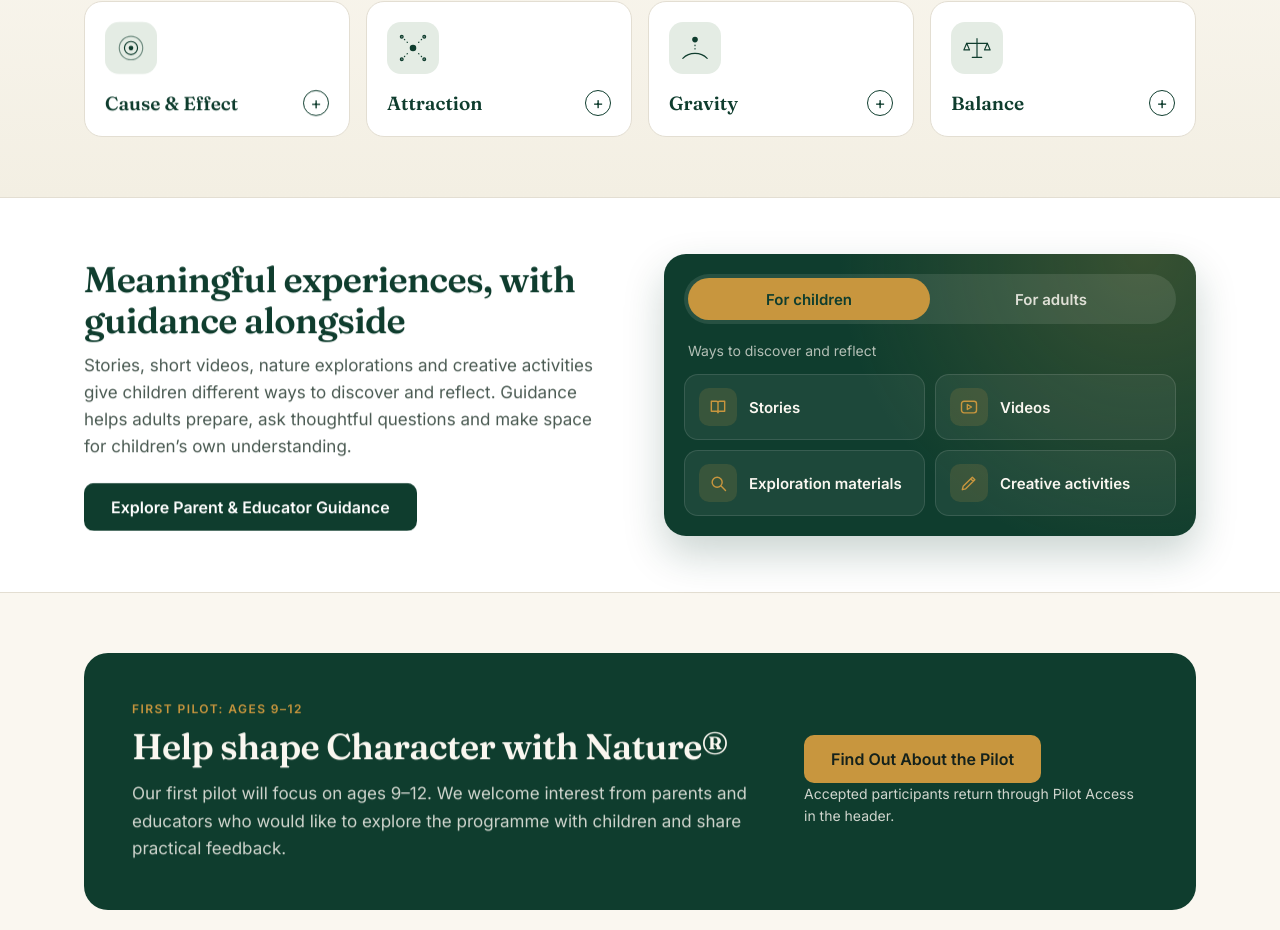
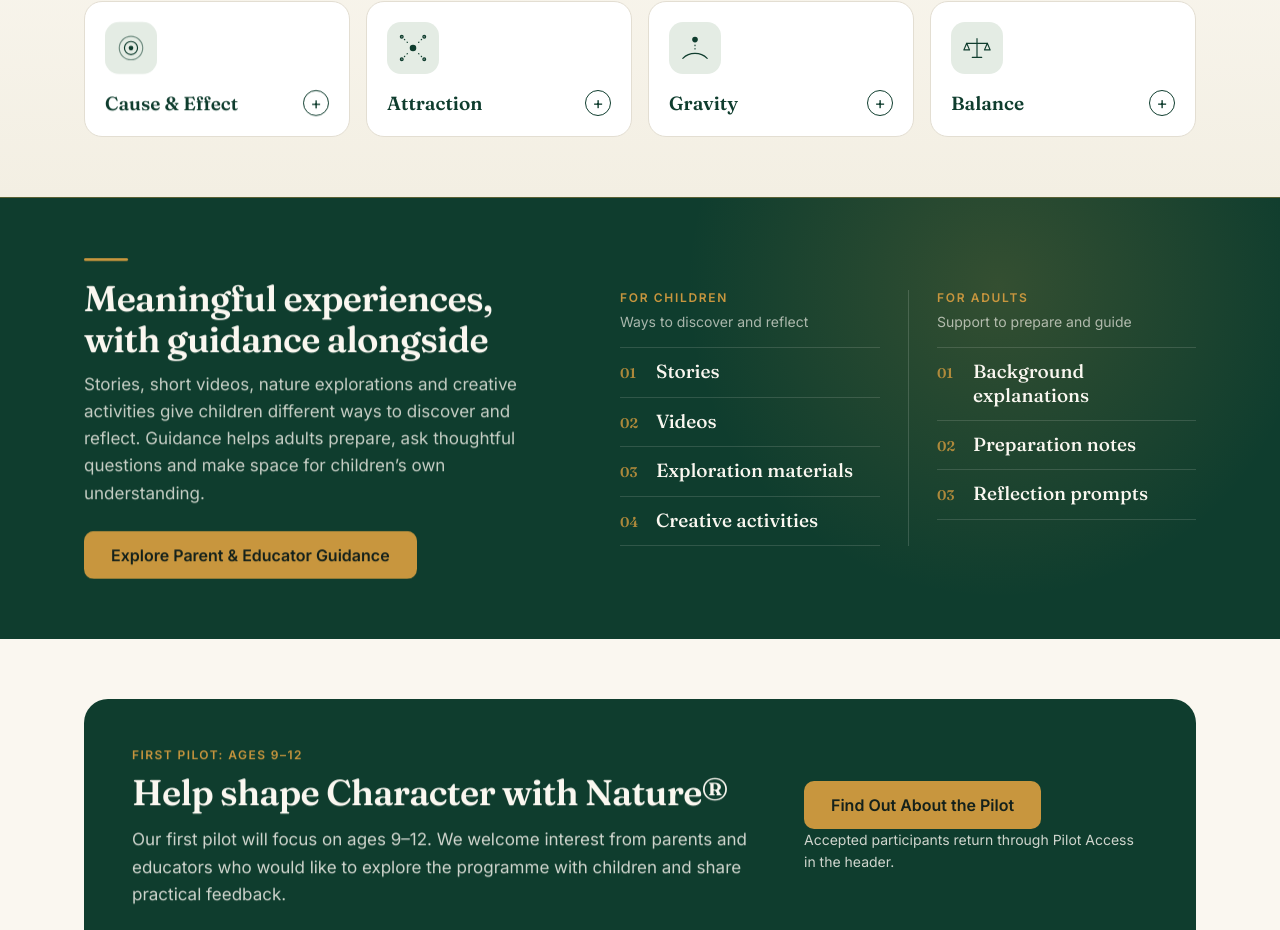
Before and after one commit to nnochirivincent/character-with-nature-web, a React (Vite) app in the folder frontend/: page / in a window 1280 px wide. Shown: the part 1972-2902 px from the top of the page. Built offline with nearby package versions, Linux system fonts and the light colour scheme.

Commit message:
Luxury resources section

```diff
--- a/frontend/src/components/Resources.jsx
+++ b/frontend/src/components/Resources.jsx
@@ -1,61 +1,34 @@
-import { useState } from 'react';
+import { useRef } from 'react';
 import { Link } from 'react-router-dom';
 import ScrollReveal from './ScrollReveal';
 
-const ICONS = {
-  stories: <path d="M4 5h6a2 2 0 012 2v12a2 2 0 00-2-2H4zM20 5h-6a2 2 0 00-2 2v12a2 2 0 012-2h6z" />,
-  videos: (
-    <>
-      <rect x="3" y="5" width="18" height="14" rx="3" />
-      <path d="M10 9l5 3-5 3z" />
-    </>
-  ),
-  exploration: (
-    <>
-      <circle cx="11" cy="11" r="6" />
-      <path d="M16 16l5 5" />
-    </>
-  ),
-  creative: <path d="M4 20l1-4L16 5l3 3L8 19zM14 7l3 3" />,
-  background: <path d="M7 3h8l4 4v14H7zM15 3v4h4M10 12h6M10 16h6" />,
-  preparation: <path d="M5 7l2 2 3-3M5 15l2 2 3-3M13 8h7M13 16h7" />,
-  reflection: <path d="M4 5h16v11H10l-4 4v-4H4z" />,
-};
-
-const TABS = {
-  children: {
+const GROUPS = [
+  {
     label: 'For children',
     caption: 'Ways to discover and reflect',
-    items: [
-      { title: 'Stories', icon: 'stories' },
-      { title: 'Videos', icon: 'videos' },
-      { title: 'Exploration materials', icon: 'exploration' },
-      { title: 'Creative activities', icon: 'creative' },
-    ],
+    items: ['Stories', 'Videos', 'Exploration materials', 'Creative activities'],
   },
-  adults: {
+  {
     label: 'For adults',
     caption: 'Support to prepare and guide',
-    items: [
-      { title: 'Background explanations', icon: 'background' },
-      { title: 'Preparation notes', icon: 'preparation' },
-      { title: 'Reflection prompts', icon: 'reflection' },
-    ],
+    items: ['Background explanations', 'Preparation notes', 'Reflection prompts'],
   },
-};
+];
 
 export default function Resources() {
-  const [tab, setTab] = useState('children');
-  const current = TABS[tab];
+  const ref = useRef(null);
 
-  const onKeyDown = (e) => {
-    if (e.key === 'ArrowRight' || e.key === 'ArrowLeft') {
-      setTab(tab === 'children' ? 'adults' : 'children');
-    }
+  // A soft golden light follows the cursor across the band.
+  const onMove = (e) => {
+    const el = ref.current;
+    if (!el) return;
+    const r = el.getBoundingClientRect();
+    el.style.setProperty('--mx', `${e.clientX - r.left}px`);
+    el.style.setProperty('--my', `${e.clientY - r.top}px`);
   };
 
   return (
-    <section className="guidance" aria-labelledby="guidance-title">
+    <section className="guidance" aria-labelledby="guidance-title" ref={ref} onMouseMove={onMove}>
       <div className="wrap guide-layout">
         <ScrollReveal>
           <div className="guide-copy">
@@ -67,47 +40,28 @@ export default function Resources() {
                 thoughtful questions and make space for children’s own understanding.
               </p>
             </header>
-            <Link to="/guidance" className="btn btn-primary">
+            <Link to="/guidance" className="btn btn-gold">
               Explore Parent &amp; Educator Guidance
             </Link>
           </div>
         </ScrollReveal>
 
         <ScrollReveal delay={120}>
-          <div className="guide-card">
-            <div className="seg" data-tab={tab} role="tablist" aria-label="Resources" onKeyDown={onKeyDown}>
-              <span className="seg-ind" aria-hidden="true" />
-              {Object.entries(TABS).map(([id, t]) => (
-                <button
-                  key={id}
-                  id={`tab-${id}`}
-                  role="tab"
-                  aria-selected={tab === id}
-                  aria-controls="guide-panel"
-                  tabIndex={tab === id ? 0 : -1}
-                  className={`seg-btn${tab === id ? ' on' : ''}`}
-                  onClick={() => setTab(id)}
-                >
-                  {t.label}
-                </button>
-              ))}
-            </div>
-
-            <div id="guide-panel" role="tabpanel" aria-labelledby={`tab-${tab}`} key={tab}>
-              <p className="guide-caption">{current.caption}</p>
-              <ul className={`guide-items${current.items.length === 3 ? ' is-3' : ''}`}>
-                {current.items.map((item, i) => (
-                  <li key={item.title} className="gitem" style={{ '--i': i }}>
-                    <span className="gicon" aria-hidden="true">
-                      <svg viewBox="0 0 24 24" fill="none" stroke="currentColor" strokeWidth="1.7" strokeLinecap="round" strokeLinejoin="round">
-                        {ICONS[item.icon]}
-                      </svg>
-                    </span>
-                    <span className="gtitle">{item.title}</span>
-                  </li>
-                ))}
-              </ul>
-            </div>
+          <div className="idx">
+            {GROUPS.map((g) => (
+              <div className="idx-col" key={g.label}>
+                <h3 className="idx-label">{g.label}</h3>
+                <p className="idx-sub">{g.caption}</p>
+                <ul className="idx-list">
+                  {g.items.map((item, i) => (
+                    <li key={item}>
+                      <span className="idx-num" aria-hidden="true">{String(i + 1).padStart(2, '0')}</span>
+                      <span className="idx-title">{item}</span>
+                    </li>
+                  ))}
+                </ul>
+              </div>
+            ))}
           </div>
         </ScrollReveal>
       </div>
--- a/frontend/src/index.css
+++ b/frontend/src/index.css
@@ -207,62 +207,67 @@ a { color: inherit; text-decoration: none; }
 .law-link { font-weight: 600; font-size: 15px; color: var(--forest); border-bottom: 2px solid var(--gold); padding-bottom: 2px; }
 
 /* ===== Families and educators ===== */
-.guidance { padding: 56px 0; background: #fff; border-top: 1px solid var(--line); border-bottom: 1px solid var(--line); }
-.guide-layout { display: grid; grid-template-columns: 1fr 1fr; gap: 48px; align-items: center; }
+.guidance {
+  position: relative; isolation: isolate; overflow: hidden;
+  padding: 60px 0; background: var(--forest);
+  border-top: 1px solid rgba(200, 150, 62, .4);
+  --mx: 78%; --my: 20%;
+}
+.guidance::before {
+  content: ''; position: absolute; inset: 0; z-index: -1; pointer-events: none;
+  background: radial-gradient(520px circle at var(--mx) var(--my), rgba(200, 150, 62, .2), transparent 60%);
+}
+.guide-layout { display: grid; grid-template-columns: 1fr 1.2fr; gap: 56px; align-items: center; }
 .guide-layout > * { min-width: 0; }
-.guide-copy .section-head { max-width: none; margin-bottom: 22px; }
 
-.guide-card {
-  position: relative; overflow: hidden; border-radius: 22px; padding: 20px;
-  background: radial-gradient(circle at 90% 0%, rgba(200, 150, 62, .22) 0%, transparent 55%), var(--forest);
-  box-shadow: 0 18px 40px rgba(15, 61, 46, .22);
+/* Copy */
+.guide-copy .section-head { max-width: none; margin-bottom: 24px; }
+.guidance .section-head h2 { position: relative; padding-top: 20px; color: var(--ivory); }
+.guidance .section-head h2::before {
+  content: ''; position: absolute; top: 0; left: 0; width: 44px; height: 3px; border-radius: 2px; background: var(--gold);
 }
+.guidance .section-head p { color: rgba(250, 247, 240, .78); }
 
-/* Sliding switch */
-.seg {
-  position: relative; display: grid; grid-template-columns: 1fr 1fr;
-  padding: 4px; border-radius: 999px; background: rgba(250, 247, 240, .1);
+/* Index */
+.idx { display: grid; grid-template-columns: 1fr 1fr; }
+.idx-col { padding: 0 28px; }
+.idx-col:first-child { padding-left: 0; }
+.idx-col:last-child { padding-right: 0; }
+.idx-col + .idx-col { border-left: 1px solid rgba(250, 247, 240, .16); }
+
+.idx-label { font: 600 12px 'Inter', sans-serif; letter-spacing: .14em; text-transform: uppercase; color: var(--gold); }
+.idx-sub { margin: 6px 0 14px; font-size: 14px; color: rgba(250, 247, 240, .65); }
+
+.idx-list { list-style: none; margin: 0; padding: 0; }
+.idx-list li {
+  position: relative; display: flex; align-items: baseline; gap: 14px;
+  padding: 12px 0; border-top: 1px solid rgba(250, 247, 240, .14);
 }
-.seg-ind {
-  position: absolute; top: 4px; bottom: 4px; left: 4px; width: calc(50% - 4px);
-  border-radius: 999px; background: var(--gold);
-  transition: transform .35s cubic-bezier(.4, 0, .2, 1);
+.idx-list li:last-child { border-bottom: 1px solid rgba(250, 247, 240, .14); }
+.idx-list li::after {
+  content: ''; position: absolute; left: 0; right: 0; top: -1px; height: 1px; background: var(--gold);
+  transform: scaleX(0); transform-origin: left; transition: transform .45s cubic-bezier(.4, 0, .2, 1);
 }
-.seg[data-tab='adults'] .seg-ind { transform: translateX(100%); }
-.seg-btn {
-  position: relative; z-index: 1; min-height: 42px; border: 0; background: none; cursor: pointer;
-  font: 600 15px 'Inter', sans-serif; color: rgba(250, 247, 240, .85); border-radius: 999px;
-  transition: color .25s ease;
+.idx-list li:hover::after { transform: scaleX(1); }
+
+.idx-num { flex: none; min-width: 22px; font-family: 'Fraunces', Georgia, serif; font-weight: 600; font-size: 14px; color: var(--gold); opacity: .85; }
+.idx-title {
+  font-family: 'Fraunces', Georgia, serif; font-weight: 500; font-size: 19px; line-height: 1.25; color: var(--ivory);
+  transition: color .3s ease, transform .3s ease;
 }
-.seg-btn.on { color: var(--forest); }
-
-.guide-caption { margin: 16px 4px 12px; font-size: 14px; color: rgba(250, 247, 240, .7); }
-
-/* Items */
-.guide-items { list-style: none; margin: 0; padding: 0; display: grid; grid-template-columns: 1fr 1fr; gap: 10px; }
-.guide-items.is-3 .gitem:last-child { grid-column: 1 / -1; }
-.gitem {
-  display: flex; align-items: center; gap: 12px; padding: 13px 14px; border-radius: 14px;
-  background: rgba(250, 247, 240, .06); border: 1px solid rgba(250, 247, 240, .12);
-  animation: fadeUp .45s ease both; animation-delay: calc(var(--i) * 70ms);
-  transition: background .25s ease, border-color .25s ease, transform .25s ease;
-}
-.gitem:hover { background: rgba(250, 247, 240, .12); border-color: var(--gold); transform: translateY(-2px); }
-.gicon {
-  flex: none; width: 38px; height: 38px; border-radius: 10px; display: grid; place-items: center;
-  background: rgba(200, 150, 62, .16); color: var(--gold);
-}
-.gicon svg { width: 20px; height: 20px; }
-.gtitle { font-weight: 600; font-size: 15px; line-height: 1.3; color: var(--ivory); }
+.idx-list li:hover .idx-title { color: #ffe7a8; transform: translateX(4px); }
 
 @media (max-width: 900px) {
-  .guide-layout { grid-template-columns: 1fr; gap: 28px; }
+  .guide-layout { grid-template-columns: 1fr; gap: 32px; }
 }
 @media (max-width: 520px) {
-  .guide-items { grid-template-columns: 1fr; }
+  .idx { grid-template-columns: 1fr; gap: 24px; }
+  .idx-col, .idx-col:first-child, .idx-col:last-child { padding: 0; }
+  .idx-col + .idx-col { border-left: 0; }
 }
 @media (prefers-reduced-motion: reduce) {
-  .seg-ind, .seg-btn, .gitem { transition: none; animation: none; }
+  .idx-list li::after, .idx-title { transition: none; }
+  .idx-list li:hover .idx-title { transform: none; }
 }
 
 /* ===== Pilot invitation ===== */
```
